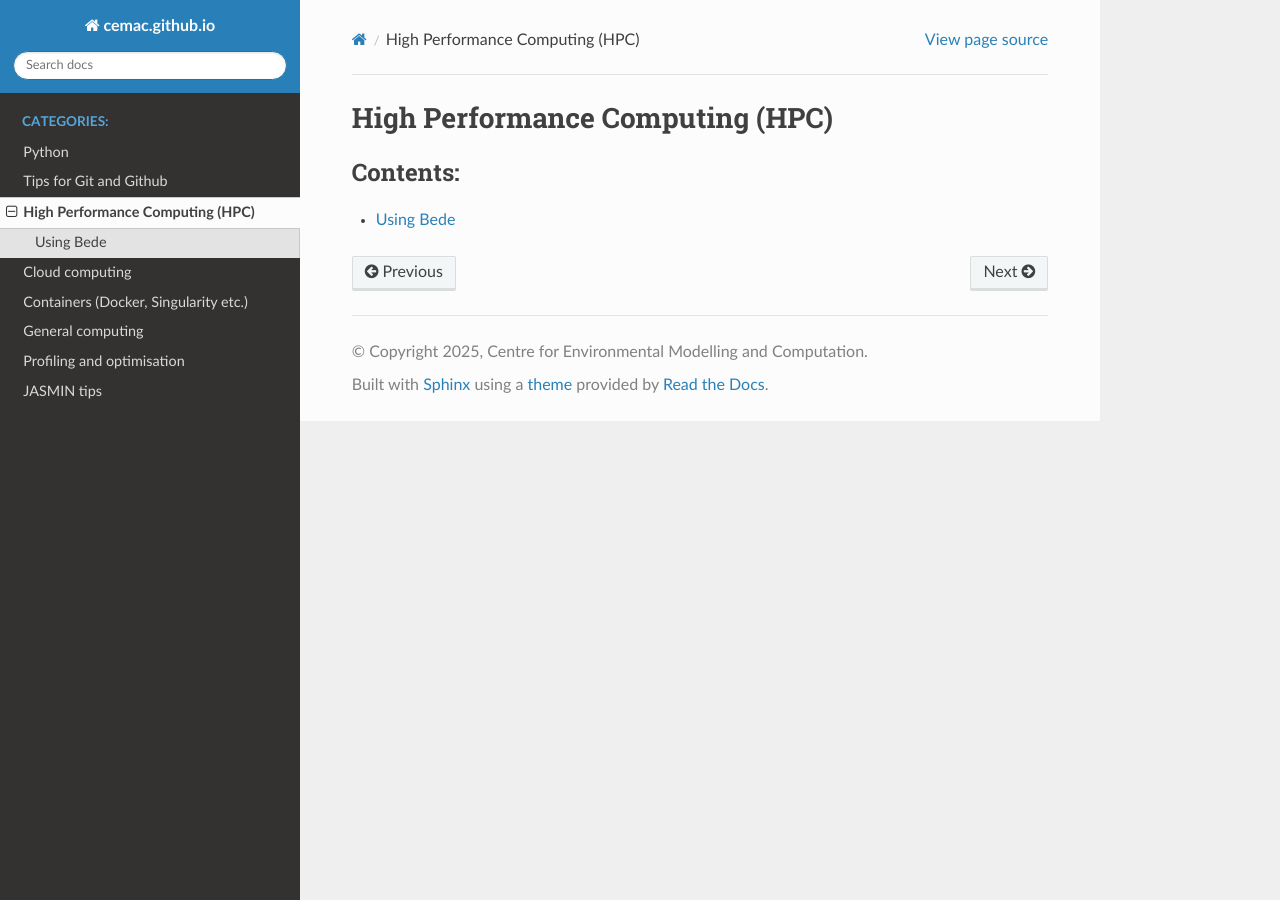
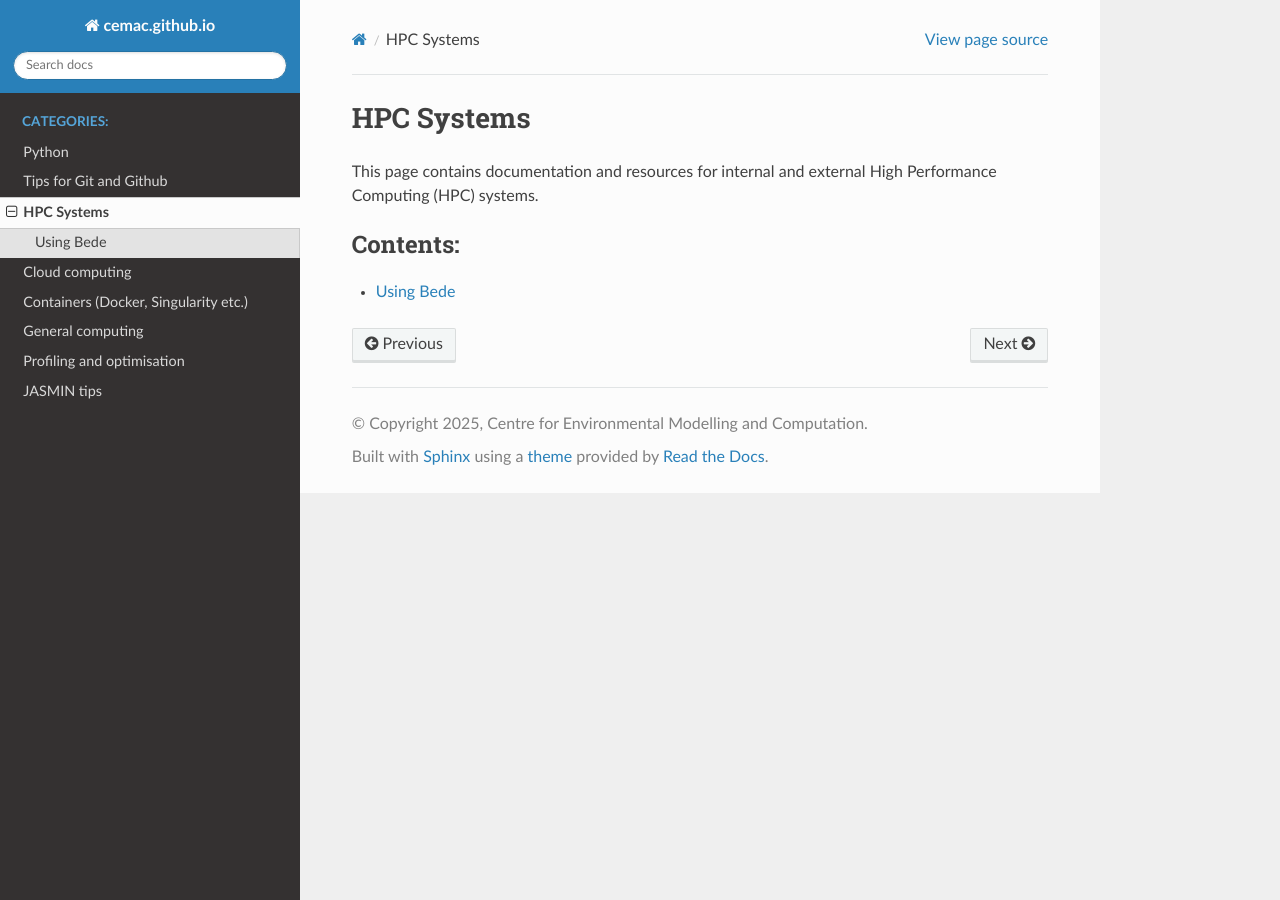
Before and after one commit to cemac/cemac.github.io, a Sphinx documentation site: the page built from source/pages/hpc/index.rst, in a window 1280 px wide. Built offline with Sphinx 7.4.7 and the Read the Docs theme 3.1.0, drawn with Linux system fonts in a browser that asks for light colours; pages that are not in the unit, such as notebooks, are missing from menus.

Commit message:
Update index.rst

```diff
--- a/source/pages/hpc/index.rst
+++ b/source/pages/hpc/index.rst
@@ -3,9 +3,9 @@
    You can adapt this file completely to your liking, but it should at least
    contain the root `toctree` directive.
 
-High Performance Computing (HPC)
+HPC Systems
 ================================
-
+This page contains documentation and resources for internal and external High Performance Computing (HPC) systems.
 
 
 .. toctree::
```
